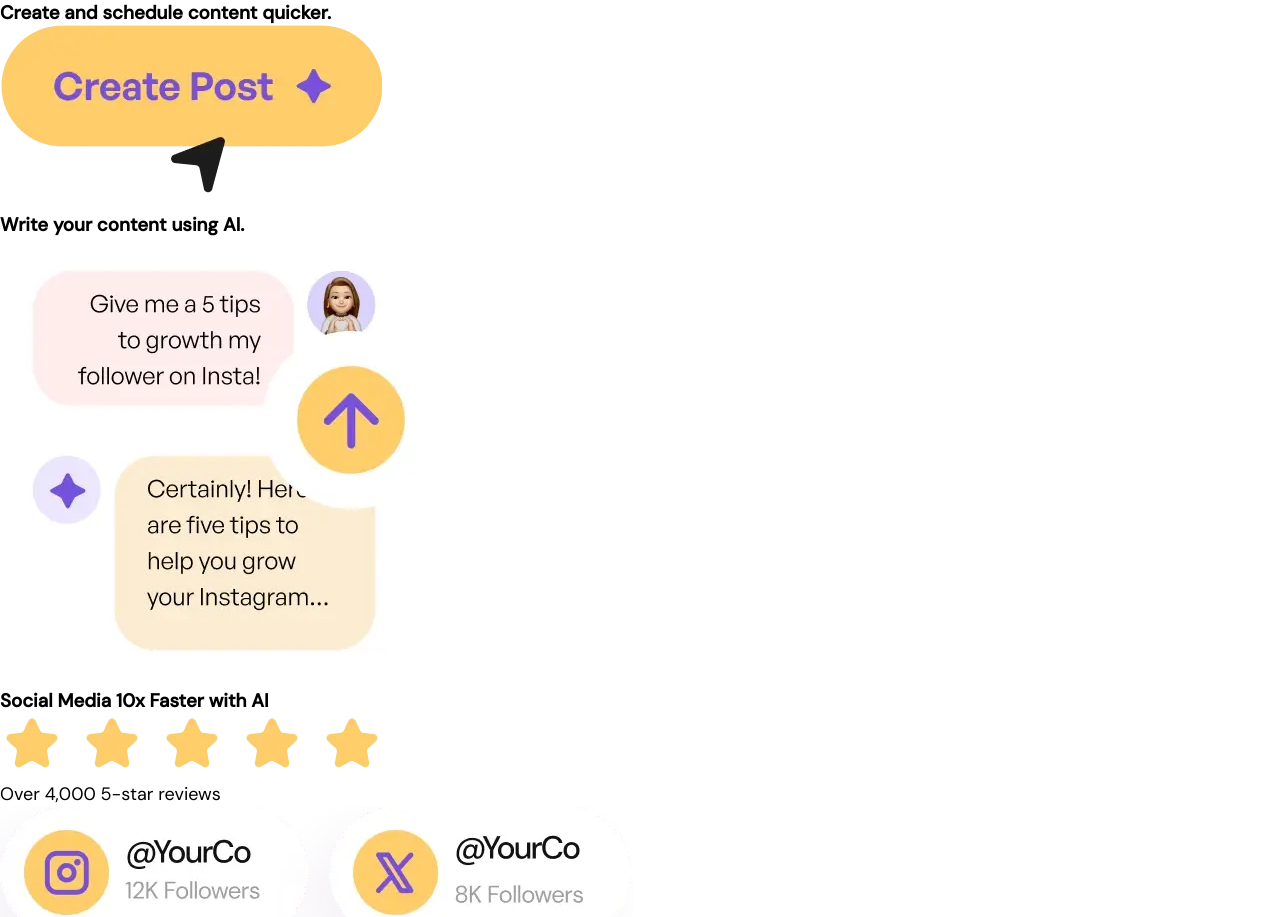
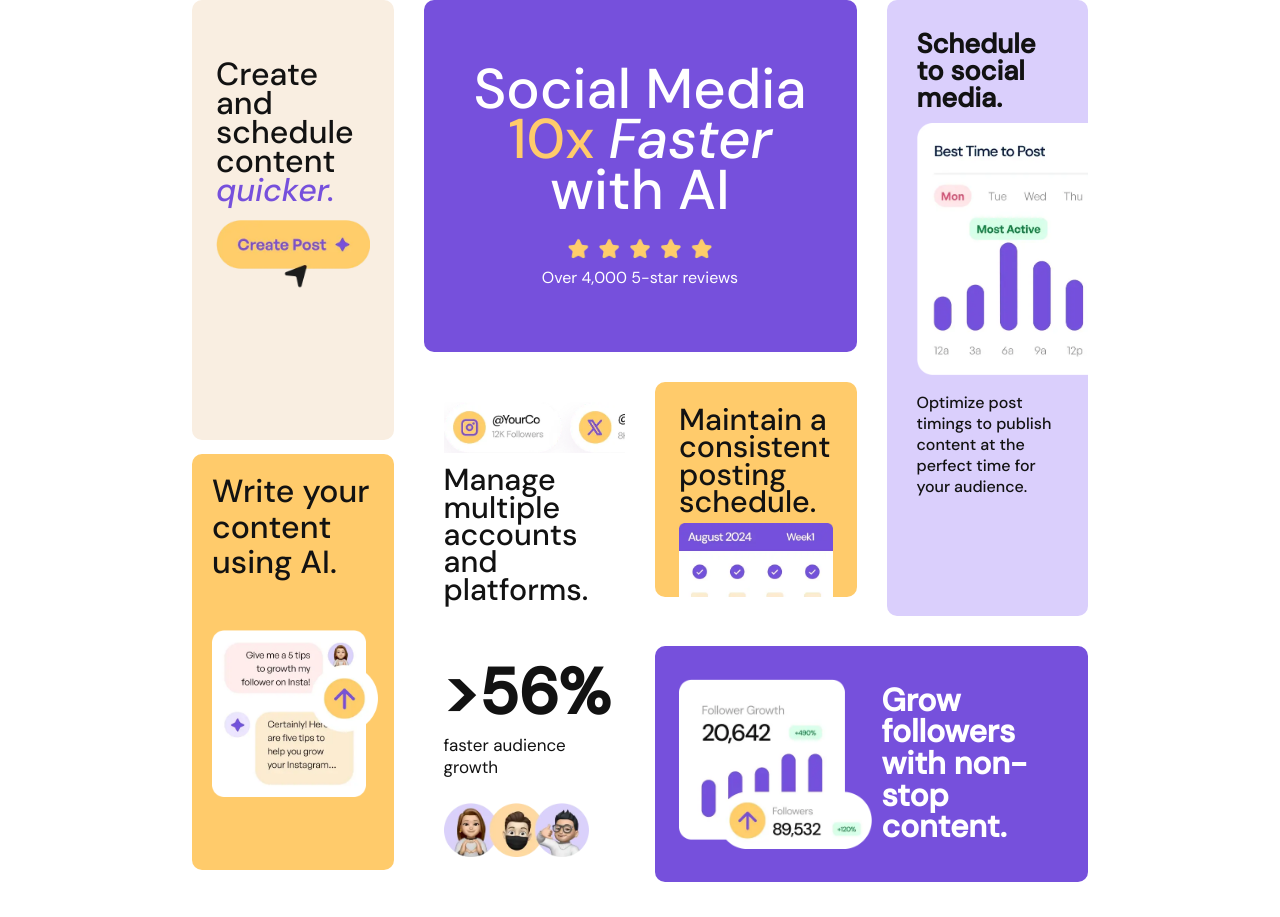
Before and after one commit to Yasmim-Coimbra/bento-grid, a plain HTML site: page index.html in a window 1280 px wide. Shown: the top 917 px of the page. After the commit the page ends 882 px from the top, so only its background shows below. Drawn offline with Linux system fonts and the light colour scheme.

Commit message:
done with the projects style.css (desktop first)

```diff
--- a/src/css/style.css
+++ b/src/css/style.css
@@ -1,6 +1,192 @@
 body {
     font-family: "DM Sans", serif;
+    background-color: var(--white);
+    color: var(--black);
 }
-p {
-    font-size: 18px;
+
+img {
+    width: 50%;
 }
+
+main {
+    min-height: 100dvh;
+    display: flex;
+    align-items: center;
+    justify-content: center;
+}
+
+.container {
+    width: 70%;
+    display: grid;
+    grid-template-areas:
+        "sched-content fast-social fast-social sched-media"
+        "sched-content fast-social fast-social sched-media"
+        "ai-content accounts consistency sched-media"
+        "ai-content accounts growth growth";
+    grid-template-columns: 1fr 1fr 1fr 1fr;
+    gap: 30px;
+}
+
+.card {
+    border-radius: 10px;
+}
+
+.card.sched-content {
+    height: 125%;
+    grid-area: sched-content;
+    background-color: var(--lighter-yellow);
+    padding-inline: 1.5rem;
+    padding-top: 30%;
+
+    h3 {
+        max-width: 240px;
+        font-size: 2rem;
+        font-weight: 500;
+        line-height: 0.9;
+
+        span {
+            color: var(--darker-purple);
+            font-style: italic;
+        }
+    }
+
+    img {
+        padding-top: 10%;
+        width: 100%;
+    }
+}
+
+.card.ai-content {
+    grid-area: ai-content;
+    background-color: var(--darker-yellow);
+    height: 83%;
+    margin-top: 36%;
+    padding: 20px 1rem 0 20px;
+
+    h3 {
+        max-width: 240px;
+        font-size: 2rem;
+        font-weight: 500;
+        line-height: 1.1;
+    }
+
+    img {
+        padding-top: 30%;
+        width: 100%;
+    }
+}
+
+.card.fast-social {
+    grid-area: fast-social;
+    background-color: var(--darker-purple);
+    color: var(--white);
+    padding: 4rem 2rem;
+    text-align: center;
+
+    h3 {
+        font-size: 3.5rem;
+        font-weight: 500;
+        line-height: 0.9;
+    }
+
+    img {
+        padding-top: 6%;
+        width: 40%;
+    }
+
+    span:first-child {
+        color: var(--darker-yellow);
+    }
+
+    span:last-child {
+        font-style: italic;
+    }
+}
+
+.card.accounts {
+    grid-area: accounts;
+    background-color: var(--white);
+    padding: 20px;
+    overflow-x: hidden;
+
+    img:first-child {
+        width: 150%;
+        padding-bottom: 5%;
+    }
+
+    h3 {
+        font-size: 1.9rem;
+        font-weight: 500;
+        line-height: 0.9;
+        padding-bottom: 30%;
+    }
+
+    span {
+        font-size: 4rem;
+    }
+
+    p {
+        font-size: 17px;
+        padding-bottom: 15%;
+    }
+
+    img:last-child {
+        width: 90%;
+    }
+}
+
+.card.consistency {
+    grid-area: consistency;
+    background-color: var(--darker-yellow);
+    padding: 1.5rem 1.5rem 0 1.5rem;
+    max-height: 215px;
+    overflow-y: hidden;
+
+    h3 {
+        font-size: 1.9rem;
+        font-weight: 500;
+        line-height: 0.9;
+        padding-bottom: 5%;
+    }
+
+    img {
+        width: 100%;
+    }
+}
+
+.card.growth {
+    grid-area: growth;
+    background-color: var(--darker-purple);
+    display: flex;
+    padding: 1.5rem;
+    align-items: center;
+
+    h3 {
+        color: var(--white);
+        font-size: 1.98rem;
+        line-height: 1;
+        padding-left: 10px;
+    }
+}
+
+.card.sched-media {
+    grid-area: sched-media;
+    background-color: var(--lighter-purple);
+    padding: 30px;
+    overflow-x: hidden;
+
+    h3 {
+        font-size: 1.7rem;
+        font-weight: 600;
+        line-height: 1;
+    }
+
+    img {
+        width: 200%;
+        padding-block: 8%;
+    }
+
+    p {
+        font-weight: 500;
+    }
+}
```
